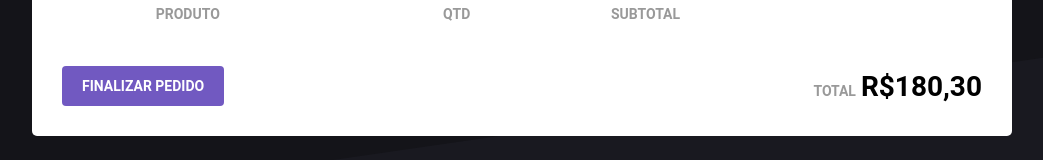
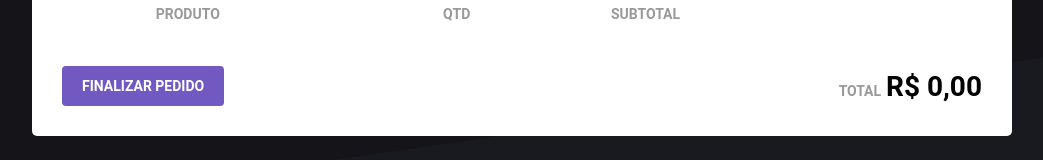
Before and after one commit to dannyelgjl/RocketShoes, a React (Create React App) app: page /cart in a window 1280 px wide. Shown: the part 177-337 px from the top of the page, without its empty margins (118-1161 px from the left). Built offline with nearby package versions, Linux system fonts and the light colour scheme.

Commit message:
calculation of subtotal and total, using redux

```diff
--- a/src/pages/Cart/index.js
+++ b/src/pages/Cart/index.js
@@ -4,6 +4,8 @@
   MdAddCircleOutline,
   MdDelete,
 } from "react-icons/md";
+
+import { formatPrice } from "../../util/format";
 
 import { connect } from "react-redux";
 import { bindActionCreators } from "redux";
@@ -12,7 +14,7 @@
 
 import { Container, ProductTable, Total } from "./styles";
 
-function Cart({ cart, removeFromCart, updateAmount }) {
+function Cart({ cart, removeFromCart, total, updateAmount }) {
   function increment(product) {
     updateAmount(product.id, product.amount + 1);
   }
@@ -58,7 +60,7 @@
               </td>
 
               <td>
-                <strong>R$250</strong>
+                <strong>{product.subTotal}</strong>
               </td>
               <td>
                 <button
@@ -77,7 +79,7 @@
         <button type="button">Finalizar pedido</button>
         <Total>
           <span>TOTAL</span>
-          <strong>R$180,30</strong>
+          <strong>{total}</strong>
         </Total>
       </footer>
     </Container>
@@ -85,7 +87,15 @@
 }
 
 const mapStateToProps = (state) => ({
-  cart: state.cart,
+  cart: state.cart.map((product) => ({
+    ...product,
+    subTotal: formatPrice(product.price * product.amount),
+  })),
+  total: formatPrice(
+    state.cart.reduce((total, product) => {
+      return total + product.price * product.amount;
+    }, 0)
+  ),
 });
 
 const mapDispatchToProps = (dispatch) =>
```
